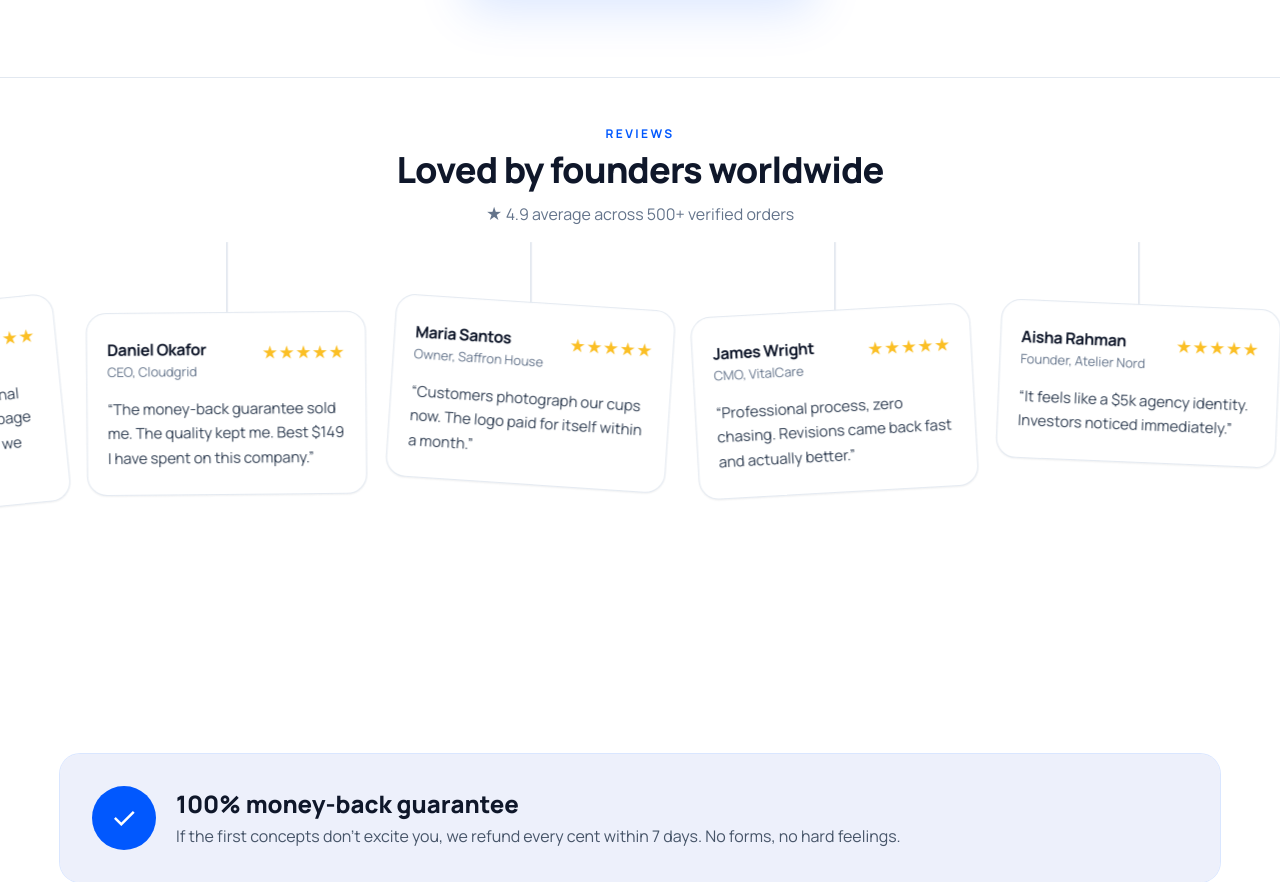
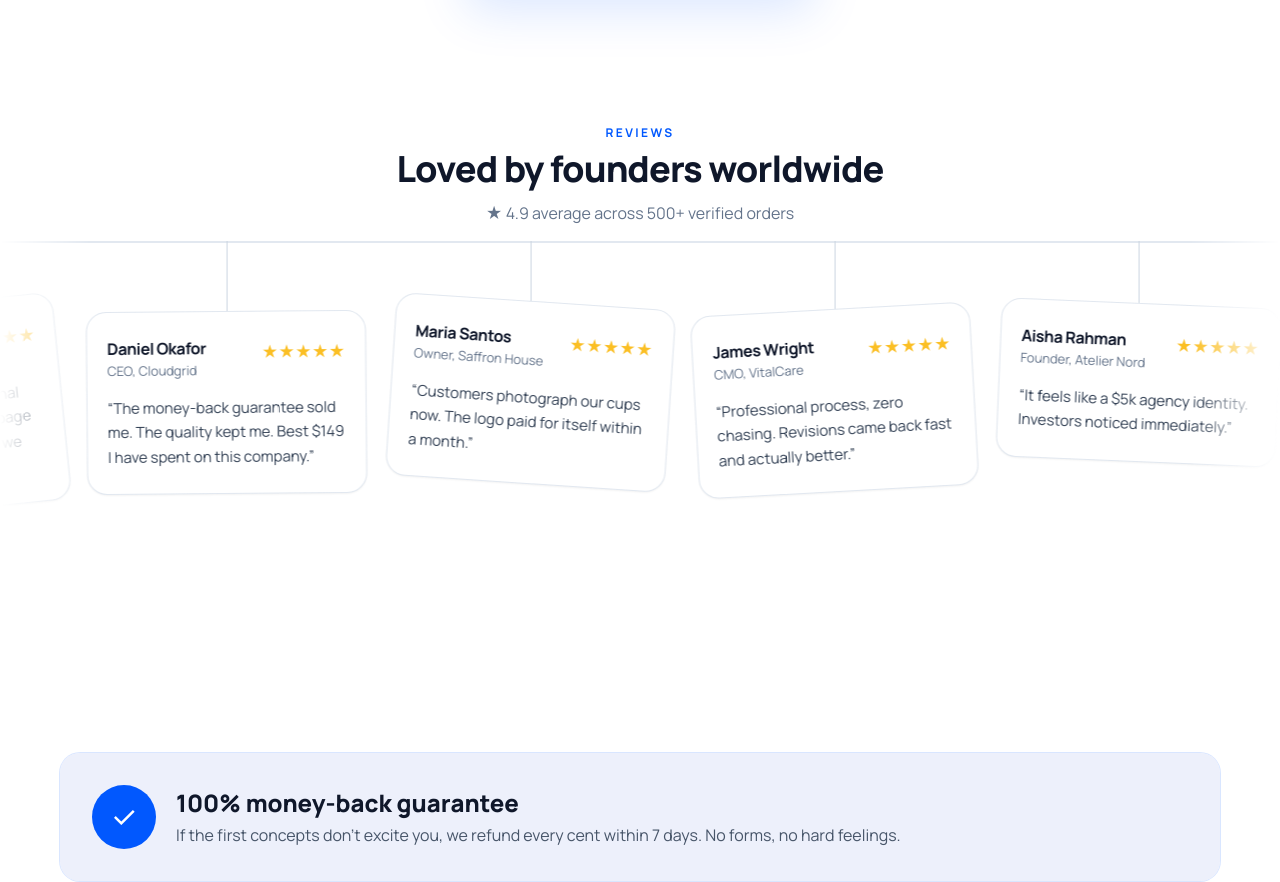
Before and after one commit to radacore/tri, an Astro site in the folder frontend/: page / in a window 1280 px wide. Shown: the part 4087-4969 px from the top of the page. Built offline with nearby package versions, Linux system fonts and the light colour scheme; Astro itself is replaced by a stand-in of ours; no server answers.

Commit message:
fix: pindahkan garis ke tali jemuran dan blur tepi testimoni

```diff
--- a/frontend/src/pages/index.astro
+++ b/frontend/src/pages/index.astro
@@ -45,7 +45,7 @@ import { FALLBACK_CASES } from '../lib/api';
     <!-- 07 / PRICING -->
     <div id="pricing" class="reveal"><PricingTable /></div>
     <!-- 08 / TESTIMONIALS -->
-    <section id="testimonials" class="reveal border-t border-slate-200 pt-12 pb-4 text-center">
+    <section id="testimonials" class="reveal pt-12 pb-4 text-center">
       <div class="mx-auto max-w-content px-5">
       <p class="text-xs font-bold uppercase tracking-[0.2em] text-primary" data-i18n="rev.kicker">Reviews</p>
       <h2 class="mt-2 text-3xl sm:text-4xl font-extrabold tracking-tight" data-i18n="rev.title">Loved by founders worldwide</h2>
--- a/frontend/src/styles/global.css
+++ b/frontend/src/styles/global.css
@@ -152,6 +152,16 @@ body {
 
 /* hanging testimonials — kartu digantung tali, jalan marquee infinite.
    transform-only (murah di GPU). Hover: kartu meluruskan diri. */
+.hanging-stage {
+  /* blur tepi kiri-kanan agar kartu masuk/keluar dengan halus */
+  -webkit-mask-image: linear-gradient(to right, transparent, #000 7%, #000 93%, transparent);
+  mask-image: linear-gradient(to right, transparent, #000 7%, #000 93%, transparent);
+}
+/* tali jemuran: garis tempat semua tali kartu tertambat */
+.hanging-stage::before {
+  content: ''; position: absolute; top: 0; left: 0; right: 0; height: 2px;
+  background: #e2e8f0; border-radius: 2px;
+}
 @keyframes hanging-scroll { to { transform: translate3d(-50%, 0, 0); } }
 .hanging-track {
   width: max-content;
```
